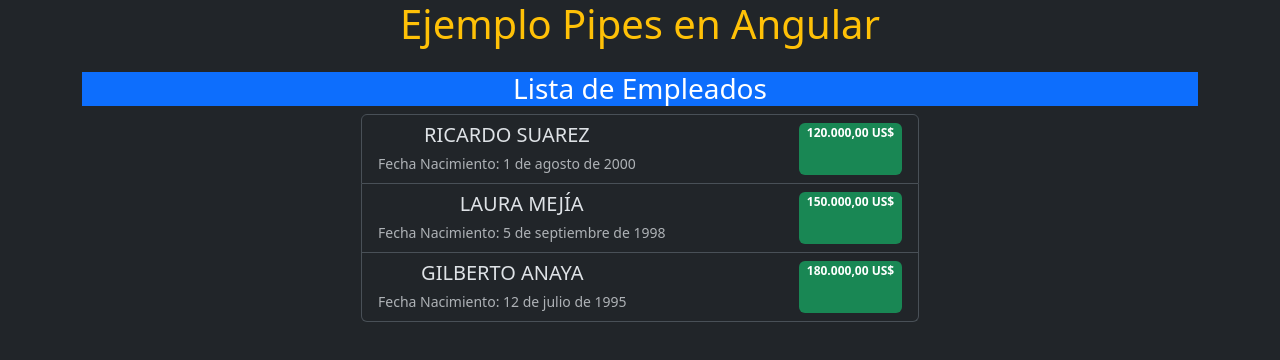
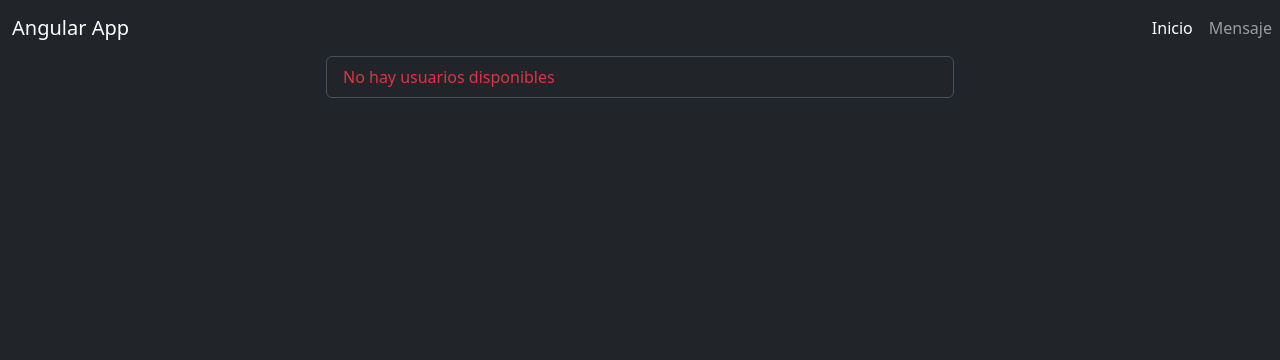
Before and after one commit to fjjt3/Angular2024, an Angular app: page / in a window 1280 px wide. Shown: the top 360 px of the page. Built offline with nearby package versions, Linux system fonts and the light colour scheme; no server answers.

Commit message:
Add:Routing

```diff
--- a/src/app/app.component.html
+++ b/src/app/app.component.html
@@ -1,4 +1,2 @@
-<div class="container text-center">
-    <h1 class="text-center text-warning">{{title}}</h1>
-    <app-ejemplo-pipes/>
-</div>
+<app-navegacion/>
+<router-outlet/>
--- a/src/app/app.component.ts
+++ b/src/app/app.component.ts
@@ -16,13 +16,14 @@
 import { EjemploPipesComponent } from "./ejemplo-pipes/ejemplo-pipes.component";
 import localeEs from '@angular/common/locales/es';
 import { registerLocaleData } from '@angular/common';
+import { NavegacionComponent } from './navegacion/navegacion.component';
 
 // local date to Spain
 registerLocaleData(localeEs, 'es');
 @Component({
   selector: 'app-root',
   standalone: true,
-  imports: [RouterOutlet, NuevoComponenteComponent, ComponenteEnLineaComponent, InterpolacionComponent, PadreComponent, MostrarMensajeComponent, ReplicadorComponent, SaludarComponent, ComponenteIfComponent, AgregarTareaComponent, ComponenteForComponent, ViewChildComponent, ListadoUsuariosComponent, EjemploPipesComponent],
+  imports: [RouterOutlet, NuevoComponenteComponent, ComponenteEnLineaComponent, InterpolacionComponent, PadreComponent, MostrarMensajeComponent, ReplicadorComponent, SaludarComponent, ComponenteIfComponent, AgregarTareaComponent, ComponenteForComponent, ViewChildComponent, ListadoUsuariosComponent, EjemploPipesComponent, NavegacionComponent],
   providers:[{provide: LOCALE_ID, useValue: 'es'}],
   templateUrl: './app.component.html',
   styleUrl: './app.component.css'
--- a/src/app/app.routes.ts
+++ b/src/app/app.routes.ts
@@ -1,3 +1,8 @@
 import { Routes } from '@angular/router';
+import { ListadoUsuariosComponent } from './listado-usuarios/listado-usuarios.component';
+import { MostrarMensajeComponent } from './mostrar-mensaje/mostrar-mensaje.component';
 
-export const routes: Routes = [];
+export const routes: Routes = [
+    {path:'', component: ListadoUsuariosComponent}, //localhost:4200
+    {path:'mostrar-mensaje', component: MostrarMensajeComponent}
+];
--- a/src/app/mostrar-mensaje/mostrar-mensaje.component.ts
+++ b/src/app/mostrar-mensaje/mostrar-mensaje.component.ts
@@ -1,4 +1,5 @@
 import { Component } from '@angular/core';
+import { ActivatedRoute } from '@angular/router';
 
 @Component({
   selector: 'app-mostrar-mensaje',
@@ -9,11 +10,18 @@
 })
 export class MostrarMensajeComponent {
   mensaje: string='';
-  resetearMensaje(){
-    this.mensaje = '';
+
+  constructor(private route: ActivatedRoute){}
+
+  ngOnInit(){
+    this.mensaje = this.route.snapshot.queryParams['mensaje'];
   }
 
   mostrarMensaje() {
     this.mensaje = 'Hallo , has hecho click en el botón!';
   }
+
+  resetearMensaje(){
+    this.mensaje = '';
+  }
 }
--- /dev/null
+++ b/src/app/navegacion/navegacion.component.html
@@ -0,0 +1,26 @@
+<nav class="navbar navbar-expand-lg navbar-dark bg-dark">
+    <div class="container-fluid">
+        <a class="navbar-brand" [routerLink]="['/']">Angular App</a>
+    </div>
+    <!-- botón para dispositivos pequeños-->
+     <button class="navbar-toggler" type="button" data-bs-toggle="collapse"
+        data-bs-target="#navbarNav"
+        aria-controls="navbarNav" aria-expanded="false"
+        aria-label="Toggle navigation">
+        <span class="navbar-toggler-icon"></span>
+    </button>
+    <div class="collapse navbar-collapse" id="navbarNav">
+        <ul class="navbar-nav me-auto mb-2 mb-lg-0">
+            <li class="nav-item">
+                <a class="nav-link" [routerLink]="['/']" routerLinkActive="active"
+                    [routerLinkActiveOptions]="{exact:true}"
+                    aria-current="page">Inicio</a>
+            </li>
+            <li class="nav-item">
+                <a class="nav-link" [routerLink]="['/mostrar-mensaje']" routerLinkActive="active"
+                    routerLinkActive="active"
+                    [queryParams]="{mensaje:'Nuevo-mensaje'}">Mensaje</a>
+            </li>
+        </ul>
+    </div>
+</nav>
```
Also changed, not shown: src/app/navegacion/navegacion.component.ts (added, +13 -0 lines), src/app/navegacion/navegacion.component.css (added).
